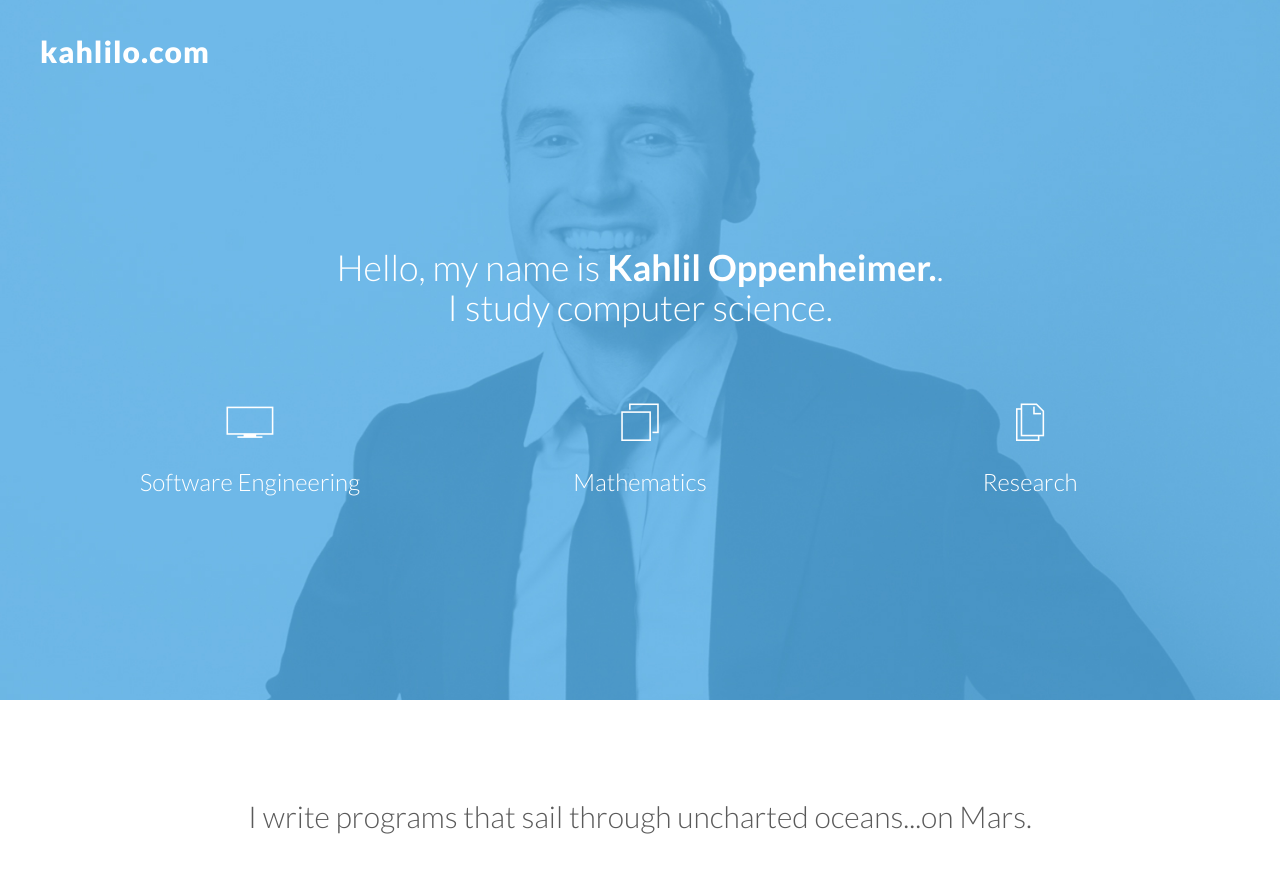
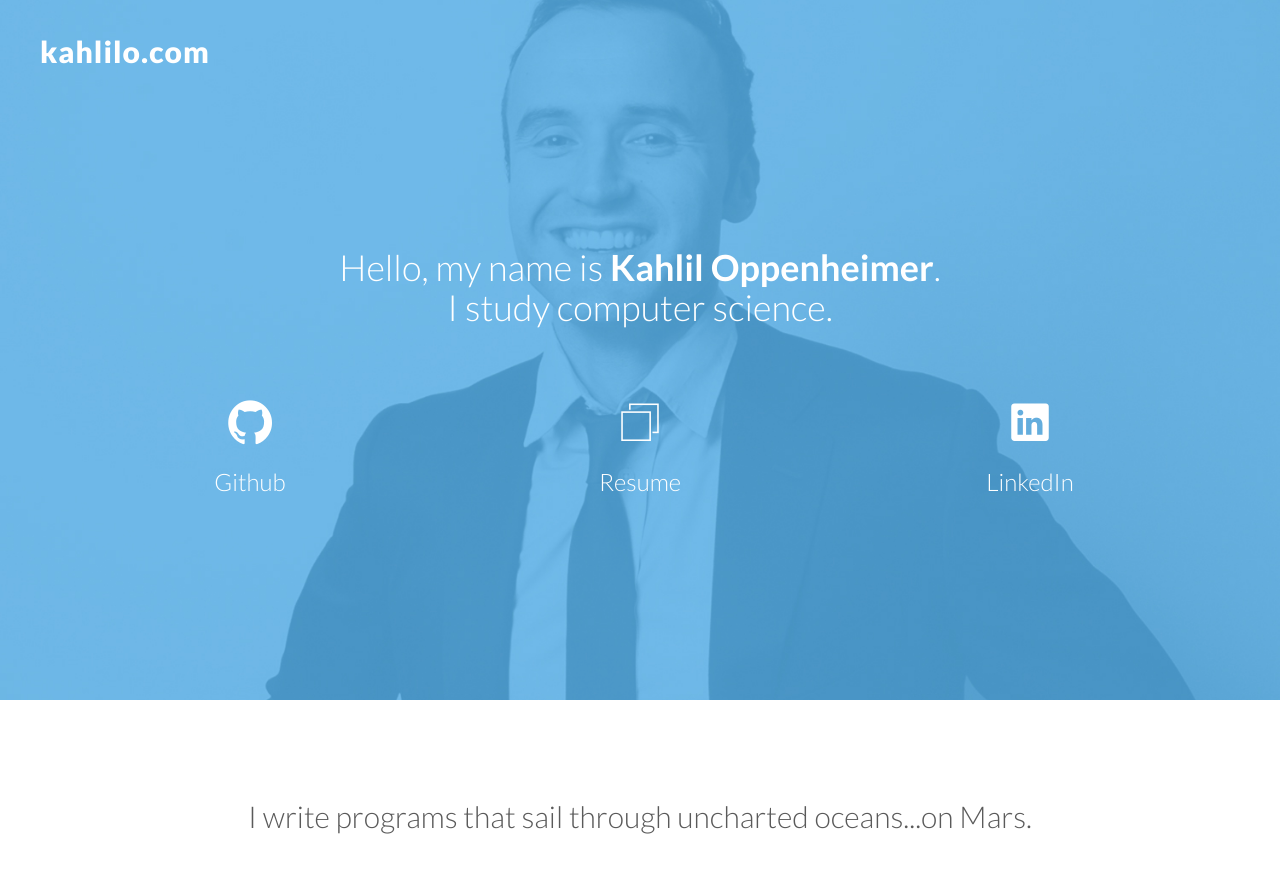
Before and after one commit to kahliloppenheimer/kahliloppenheimer.github.io, a Jekyll site: the page index.html, which Jekyll copies as it is, in a window 1280 px wide and 900 px high. Shown: the top 873 px of the window. Built offline with Jekyll 4.4.1, drawn with Linux system fonts in a browser that asks for light colours; some web fonts are replaced.

Commit message:
Added social logos

```diff
--- a/index.html
+++ b/index.html
@@ -37,24 +37,24 @@
       <div class="container centered">
         <div class="row">
           <div class="col-md-8 col-md-offset-2">
-            <h1>Hello, my name is <b>Kahlil Oppenheimer.</b>.<br/>I study computer science.</h1>
+            <h1>Hello, my name is <b>Kahlil Oppenheimer</b>.<br/>I study computer science.</h1>
           </div>
         </div><!--/row-->
 
         <div class="row mt">
           <div class="col-sm-4">
-            <i class="ion-ios7-monitor-outline"></i>
-            <h3>Software Engineering</h3>
+            <i href="http://www.github.com/kahliloppenheimer" class="ion-social-github"></i>
+            <h3>Github</h3>
           </div><!--/col-md-4-->
 
           <div class="col-sm-4">
-            <i class="ion-ios7-browsers-outline"></i>
-            <h3>Mathematics</h3>
+            <i href="#" class="ion-ios7-browsers-outline"></i>
+            <h3>Resume</h3>
           </div><!--/col-md-4-->
 
           <div class="col-sm-4">
-            <i class="ion-ios7-copy-outline"></i>
-            <h3>Research</h3>
+            <i href="http://www.linkedin.com/kahliloppenheimer" class="ion-social-linkedin"></i>
+            <h3>LinkedIn</h3>
           </div><!--/col-md-4-->
 
         </div><!--/row-->
@@ -263,8 +263,8 @@
       <div class="container">
         <div class="row centered">
           <div class="col-md-8 col-md-offset-2">
-            <a href="#"><i class="ion-social-twitter"></i></a>
-            <a href="#"><i class="ion-social-dribbble"></i></a>
+            <a href="#"><i class="ion-social-linkedin"></i></a>
+            <a href="#"><i class="ion-social-github"></i></a>
             <a href="#"><i class="ion-social-instagram"></i></a>
             <a href="#"><i class="ion-social-facebook"></i></a>
           </div><!--/col-md-8-->
```
